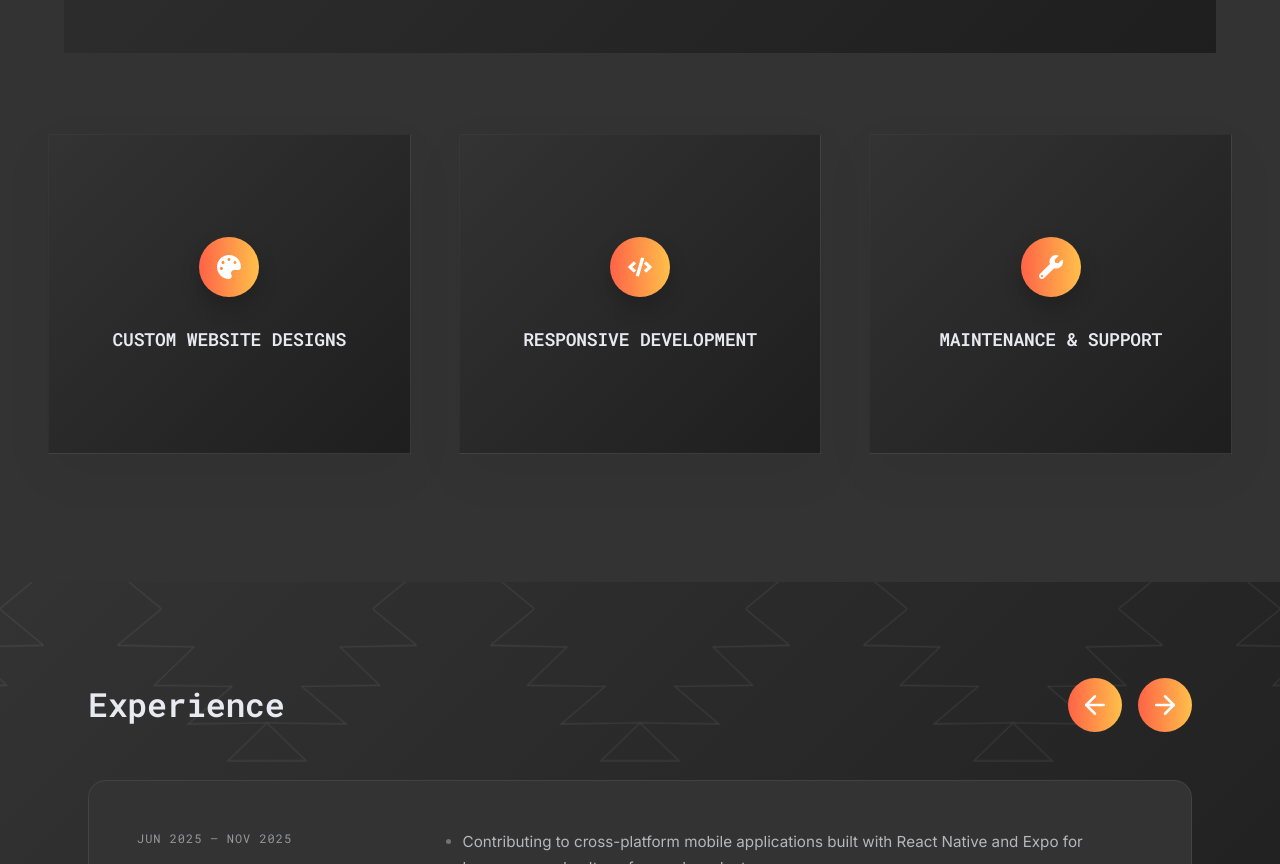
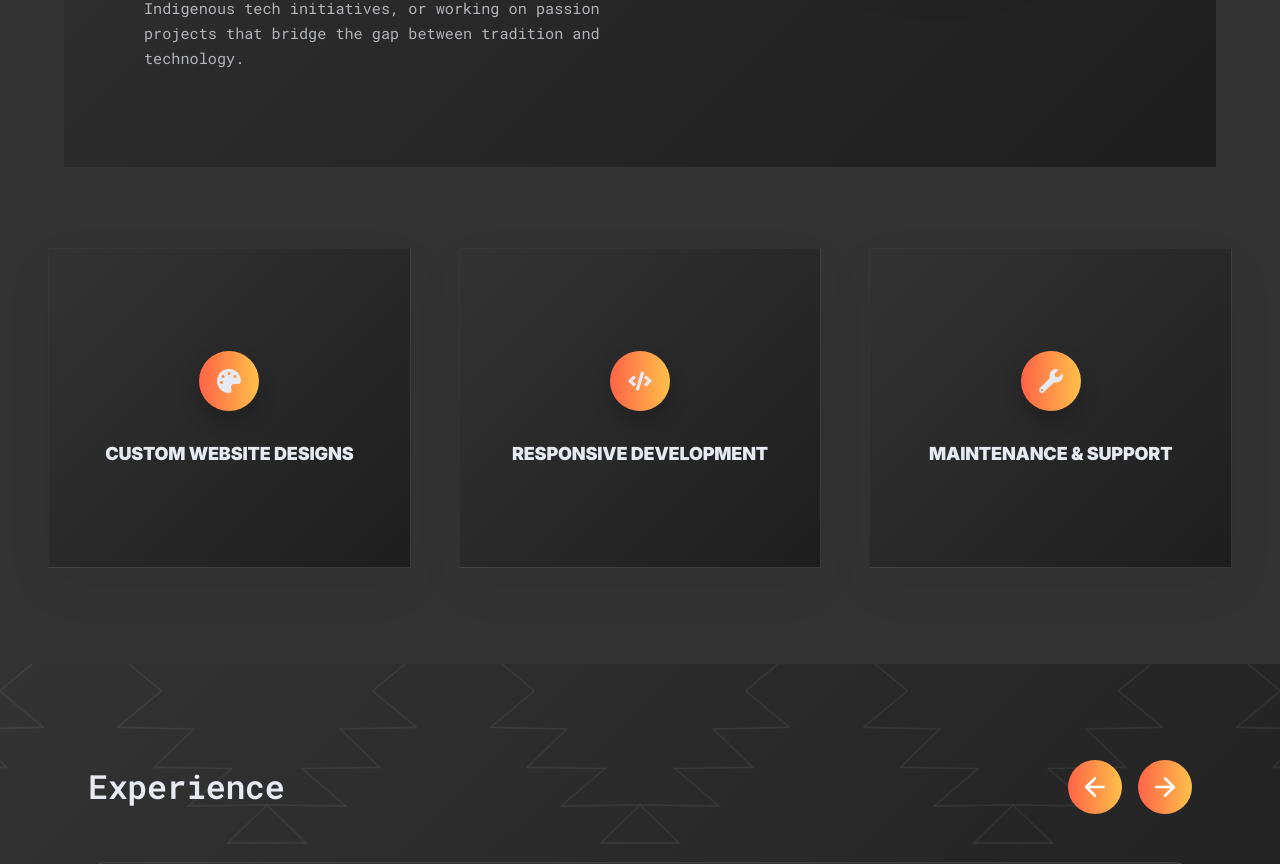
Before and after one commit to jordnlnn/dev-portfolio-26, a React (Vite) app: page / in a window 1280 px wide. Shown: the part 1358-2222 px from the top of the page. Built offline with nearby package versions, Linux system fonts and the light colour scheme.

Commit message:
style: Update mobile styles for the Services grid and About section

```diff
--- a/src/sections/Services.jsx
+++ b/src/sections/Services.jsx
@@ -38,9 +38,9 @@ export default function Services() {
                 {/* Back Face */}
                 <article className="service-card__back">
                   <p className="service-card__desc">{s.description}</p>
-                  <a href="#contact" className="btn btn--solid hire-btn">
+                  {/* <a href="#contact" className="btn btn--solid hire-btn">
                     HIRE ME
-                  </a>
+                  </a> */}
                 </article>
               </div>
             </div>
--- a/src/styles/_about.scss
+++ b/src/styles/_about.scss
@@ -11,7 +11,7 @@
   flex-direction: row;
   gap: var(--space-8);
   background: var(--bg-gradient);
-  padding: var(--space-6);
+  padding: var(--space-8);
 }
 
 .about__title {
@@ -54,6 +54,9 @@
 }
 
 @media (max-width: 1000px) {
+  .about {
+    padding-bottom: var(--space-4);
+  }
   .about__inner {
     flex-direction: column;
     align-items: center;
@@ -77,9 +80,13 @@
     height: 250px;
   }
 }
+
 @media (max-width: 600px) {
   .about {
     padding-left: var(--space-4);
     padding-right: var(--space-4);
   }
+  .about__inner {
+    padding: var(--space-4) var(--space-2);
+  }
 }
--- a/src/styles/_services.scss
+++ b/src/styles/_services.scss
@@ -1,7 +1,7 @@
 @use "tokens" as *;
 
 .services {
-  padding: 1px var(--space-6) var(--space-6);
+  padding: 1px var(--space-6) var(--space-9);
   background: var(--gray);
   color: var(--text);
 }
@@ -28,7 +28,7 @@
   display: grid;
   grid-template-columns: repeat(3, 1fr);
   gap: var(--space-6);
-  margin-bottom: var(--space-8);
+  //margin-bottom: var(--space-8);
   align-items: stretch;
   perspective: 1000px; // Required for 3D effect
 }
@@ -68,7 +68,7 @@
   flex-direction: column;
   align-items: center;
   justify-content: center;
-  padding: var(--space-5);
+  padding: var(--space-6);
 }
 
 .service-card__front {
@@ -91,14 +91,14 @@
   align-items: center;
   justify-content: center;
   margin-bottom: var(--space-5);
-  color: #fff;
+  color: var(--text);
   font-size: 1.5rem;
   box-shadow: 0 10px 20px rgba(0, 0, 0, 0.2);
 }
 
 .service-card__title {
-  font-family: var(--font-mono);
-  font-weight: 600;
+  font-family: var(--font-sans);
+  font-weight: 900;
   font-size: var(--fs-2);
   margin-top: 0;
   margin-bottom: 0;
@@ -109,7 +109,8 @@
   line-height: 1.7;
   color: var(--muted);
   font-size: var(--fs-1);
-  margin-bottom: var(--space-5);
+  font-family: var(--font-mono);
+  //margin-bottom: var(--space-5);
 }
 
 .hire-btn {
@@ -132,11 +133,11 @@
 
 @media (max-width: 1000px) {
   .services__grid {
-    grid-template-columns: 1fr;
-    max-width: 500px;
+    grid-template-columns: repeat(2, 1fr);
+    max-width: 100%;
     margin-left: auto;
     margin-right: auto;
-    gap: var(--space-8);
+    gap: var(--space-4);
   }
 }
 
@@ -145,4 +146,11 @@
     padding-left: var(--space-4);
     padding-right: var(--space-4);
   }
+  .services__grid {
+    display: flex;
+    flex-direction: column;
+  }
+  .service-card__desc {
+    font-size: var(--fs-0);
+  }
 }
```
